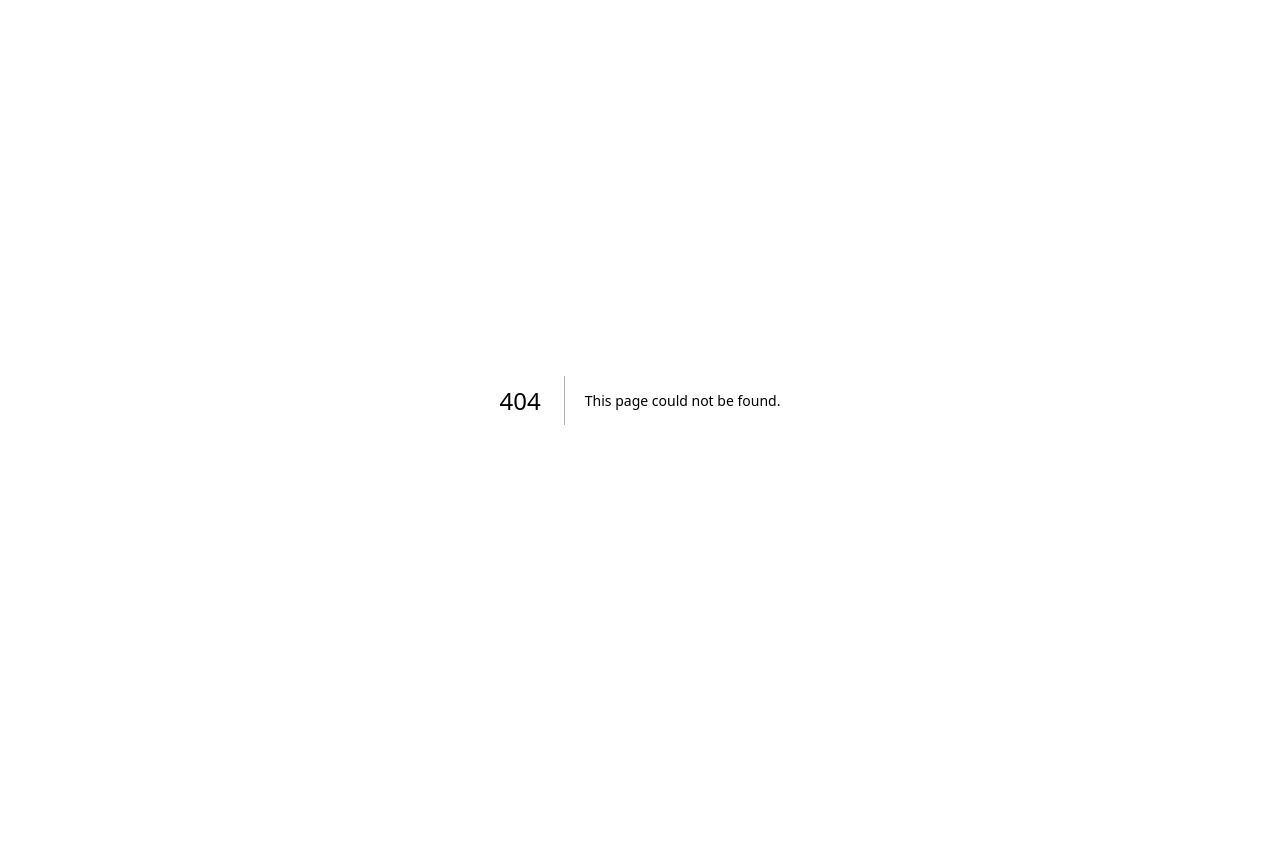
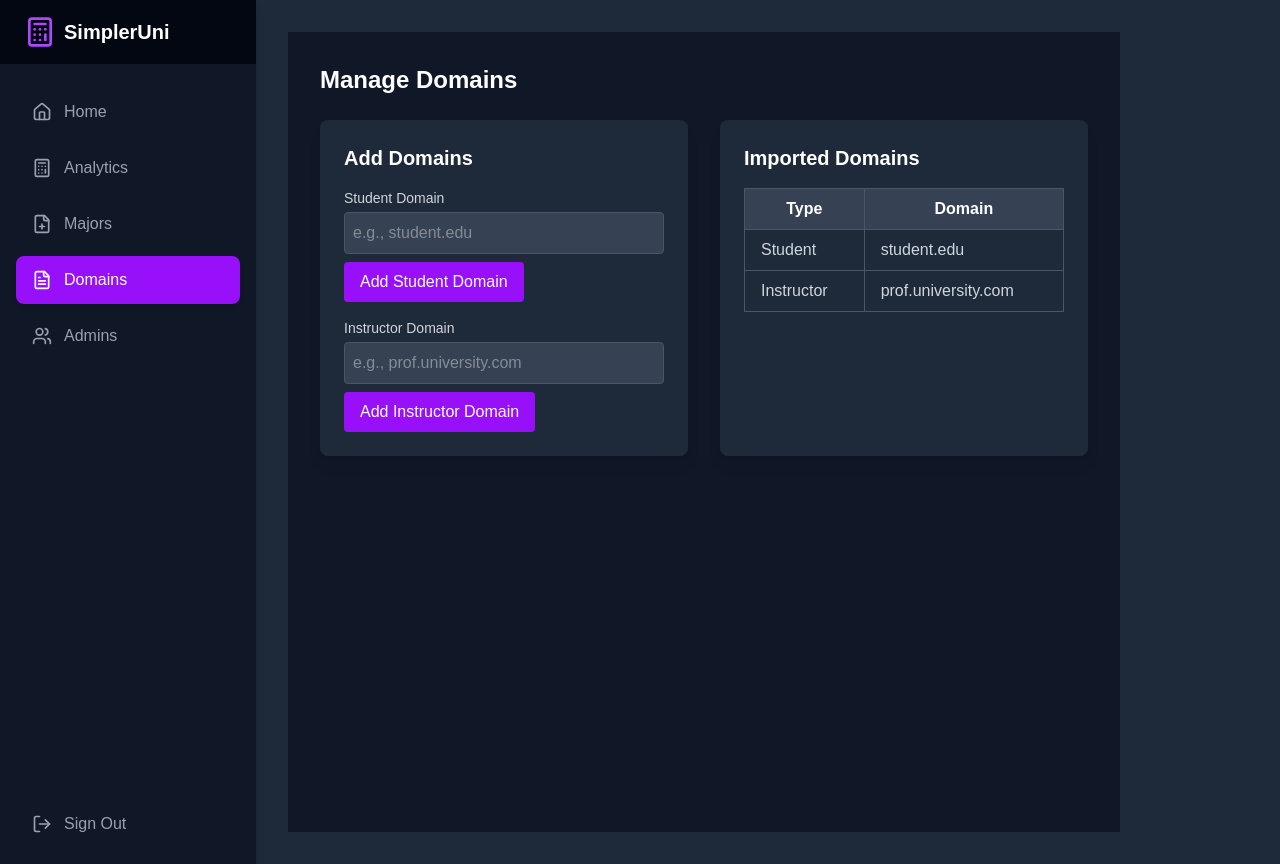
Before and after one commit to Mohamadmourad/SimplerUni, a Next.js app in the folder client/web/: page /dashboard/domains in a window 1280 px wide. Before the commit this address had no page. Before the commit the page ends 800 px from the top, so only its background shows below. Built offline with nearby package versions, Linux system fonts and the light colour scheme.

Commit message:
feat: update dashboard layout and add new pages for analytics, majors, and domains

```diff
--- /dev/null
+++ b/client/web/app/dashboard/admins/page.jsx
@@ -0,0 +1,10 @@
+export default function EditAdminsPage() {
+    return (
+      <div className="p-8 bg-gray-700 shadow-md rounded-lg">
+        <h1 className="text-3xl font-bold text-white">University Data</h1>
+        <p className="text-gray-300 mt-2">
+          Here you can manage university details, majors, and domains.
+        </p>
+      </div>
+    );
+  }
--- /dev/null
+++ b/client/web/app/dashboard/domains/page.jsx
@@ -0,0 +1,86 @@
+"use client";
+
+import { useState } from "react";
+
+export default function DomainsPage() {
+  const [studentDomain, setStudentDomain] = useState("");
+  const [instructorDomain, setInstructorDomain] = useState("");
+
+  const [domains, setDomains] = useState([
+    { type: "Student", domain: "student.edu" },
+    { type: "Instructor", domain: "prof.university.com" },
+  ]);
+
+
+  return (
+    <div className="min-h-screen p-8 bg-gray-900 text-gray-300">
+      <h1 className="text-2xl font-bold mb-6 text-white">Manage Domains</h1>
+
+      <div className="grid grid-cols-1 lg:grid-cols-2 gap-8">
+        {/* Left Side - Add Domains */}
+        <div className="bg-gray-800 p-6 rounded-lg shadow-lg">
+          <h2 className="text-xl font-semibold mb-4 text-white">Add Domains</h2>
+
+          {/* Student Domain */}
+          <div className="mb-4">
+            <label className="block text-sm mb-1">Student Domain</label>
+            <input
+              type="text"
+              value={studentDomain}
+              onChange={(e) => setStudentDomain(e.target.value)}
+              className="w-full p-2 rounded bg-gray-700 border border-gray-600 focus:ring-2 focus:ring-purple-500"
+              placeholder="e.g., student.edu"
+            />
+            <button
+              onClick={() => handleAddDomain("Student")}
+              className="mt-2 px-4 py-2 bg-purple-600 text-white rounded hover:bg-purple-700"
+            >
+              Add Student Domain
+            </button>
+          </div>
+
+          {/* Instructor Domain */}
+          <div>
+            <label className="block text-sm mb-1">Instructor Domain</label>
+            <input
+              type="text"
+              value={instructorDomain}
+              onChange={(e) => setInstructorDomain(e.target.value)}
+              className="w-full p-2 rounded bg-gray-700 border border-gray-600 focus:ring-2 focus:ring-purple-500"
+              placeholder="e.g., prof.university.com"
+            />
+            <button
+              onClick={() => handleAddDomain("Instructor")}
+              className="mt-2 px-4 py-2 bg-purple-600 text-white rounded hover:bg-purple-700"
+            >
+              Add Instructor Domain
+            </button>
+          </div>
+        </div>
+
+        {/* Right Side - Imported Domains Table */}
+        <div className="bg-gray-800 p-6 rounded-lg shadow-lg">
+          <h2 className="text-xl font-semibold mb-4 text-white">Imported Domains</h2>
+          <div className="overflow-x-auto">
+            <table className="w-full border-collapse border border-gray-700">
+              <thead>
+                <tr className="bg-gray-700 text-white">
+                  <th className="px-4 py-2 border border-gray-600">Type</th>
+                  <th className="px-4 py-2 border border-gray-600">Domain</th>
+                </tr>
+              </thead>
+              <tbody>
+                {domains.map((d, index) => (
+                  <tr key={index} className="border border-gray-600 text-gray-300">
+                    <td className="px-4 py-2 border border-gray-600">{d.type}</td>
+                    <td className="px-4 py-2 border border-gray-600">{d.domain}</td>
+                  </tr>
+                ))}
+              </tbody>
+            </table>
+          </div>
+        </div>
+      </div>
+    </div>
+  );
+}
--- a/client/web/app/dashboard/layout.jsx
+++ b/client/web/app/dashboard/layout.jsx
@@ -2,40 +2,49 @@
 
 import { useState } from "react";
 import Link from "next/link";
-import { usePathname } from "next/navigation";
+import { usePathname, useRouter } from "next/navigation";
 import {
-  School,
+  CalculatorIcon,
   Home,
   Users,
-  MessageCircle,
-  Calendar,
-  Settings,
-  Menu as MenuIcon,
+  FilePlus,
+  Upload,
+  Menu,
   X,
-  BookOpen,
-  BarChart2,
+  FileText,
+  LogOut,
 } from "lucide-react";
 
 export default function DashboardLayout({ children }) {
-  const [isSidebarOpen, setIsSidebarOpen] = useState(true);
+  const [isSidebarOpen, setIsSidebarOpen] = useState(false); // Default closed on mobile
   const pathname = usePathname();
+  const router = useRouter();
 
   const navigation = [
     { name: "Home", icon: Home, path: "/dashboard" },
-    { name: "University Data", icon: School, path: "/dashboard/university-data" },
+    { name: "Analytics", icon: CalculatorIcon, path: "/dashboard/analytics" },
+    { name: "Majors", icon: FilePlus, path: "/dashboard/majors" },
+    { name: "Domains", icon: FileText, path: "/dashboard/domains" },
+    { name: "Admins", icon: Users, path: "/dashboard/admins" },
   ];
+
+  const handleSignOut = () => {
+    console.log("Signing out...");
+    router.push("/auth/login");
+  };
 
   return (
     <div className="min-h-screen flex bg-gray-800 text-gray-300">
       {/* Sidebar */}
       <aside
-        className={`w-64 bg-gray-900 shadow-lg transition-transform duration-200 ease-in-out lg:static lg:inset-0 ${
-          isSidebarOpen ? "block" : "hidden"
-        } lg:block`}
+        className={`fixed inset-y-0 left-0 z-50 w-64 flex flex-col bg-gray-900 shadow-lg transition-transform duration-300 ease-in-out transform ${
+          isSidebarOpen ? "translate-x-0" : "-translate-x-64"
+        } lg:translate-x-0 lg:static`}
       >
+        {/* Sidebar Header */}
         <div className="flex items-center justify-between h-16 px-6 bg-gray-950">
           <div className="flex items-center">
-            <School className="w-8 h-8 text-purple-500" />
+            <CalculatorIcon className="w-8 h-8 text-purple-500" />
             <span className="ml-2 text-white text-xl font-bold">SimplerUni</span>
           </div>
           <button
@@ -45,7 +54,9 @@ export default function DashboardLayout({ children }) {
             <X className="w-6 h-6" />
           </button>
         </div>
-        <nav className="mt-6 px-4">
+
+        {/* Sidebar Navigation */}
+        <nav className="mt-6 px-4 flex-1">
           {navigation.map((item) => (
             <Link
               key={item.name}
@@ -55,13 +66,33 @@ export default function DashboardLayout({ children }) {
                   ? "bg-purple-600 text-white shadow-md"
                   : "text-gray-400 hover:bg-gray-700 hover:text-white"
               }`}
+              onClick={() => setIsSidebarOpen(false)} // Close on mobile tap
             >
               <item.icon className="w-5 h-5 mr-3" />
               {item.name}
             </Link>
           ))}
         </nav>
+
+        {/* Sign Out Button (Bottom Left) */}
+        <div className="p-4">
+          <button
+            onClick={handleSignOut}
+            className="w-full flex items-center px-4 py-3 rounded-lg transition text-gray-400 hover:bg-red-600 hover:text-white"
+          >
+            <LogOut className="w-5 h-5 mr-3" />
+            Sign Out
+          </button>
+        </div>
       </aside>
+
+      {/* Mobile Menu Button */}
+      <button
+        onClick={() => setIsSidebarOpen(true)}
+        className="fixed top-4 left-4 z-50 p-2 bg-gray-900 text-gray-400 rounded-lg lg:hidden"
+      >
+        <Menu className="w-6 h-6" />
+      </button>
 
       {/* Main Content */}
       <div className="flex-1 min-w-0 bg-gray-800">
--- /dev/null
+++ b/client/web/app/dashboard/majors/page.jsx
@@ -0,0 +1,10 @@
+export default function AddMajorPage() {
+    return (
+      <div className="p-8 bg-gray-700 shadow-md rounded-lg">
+        <h1 className="text-3xl font-bold text-white">University Data</h1>
+        <p className="text-gray-300 mt-2">
+          Here you can manage university details, majors, and domains.
+        </p>
+      </div>
+    );
+  }
```
Also changed, not shown: client/web/app/dashboard/analytics/page.jsx (renamed from client/web/app/dashboard/university-data/page.jsx).
